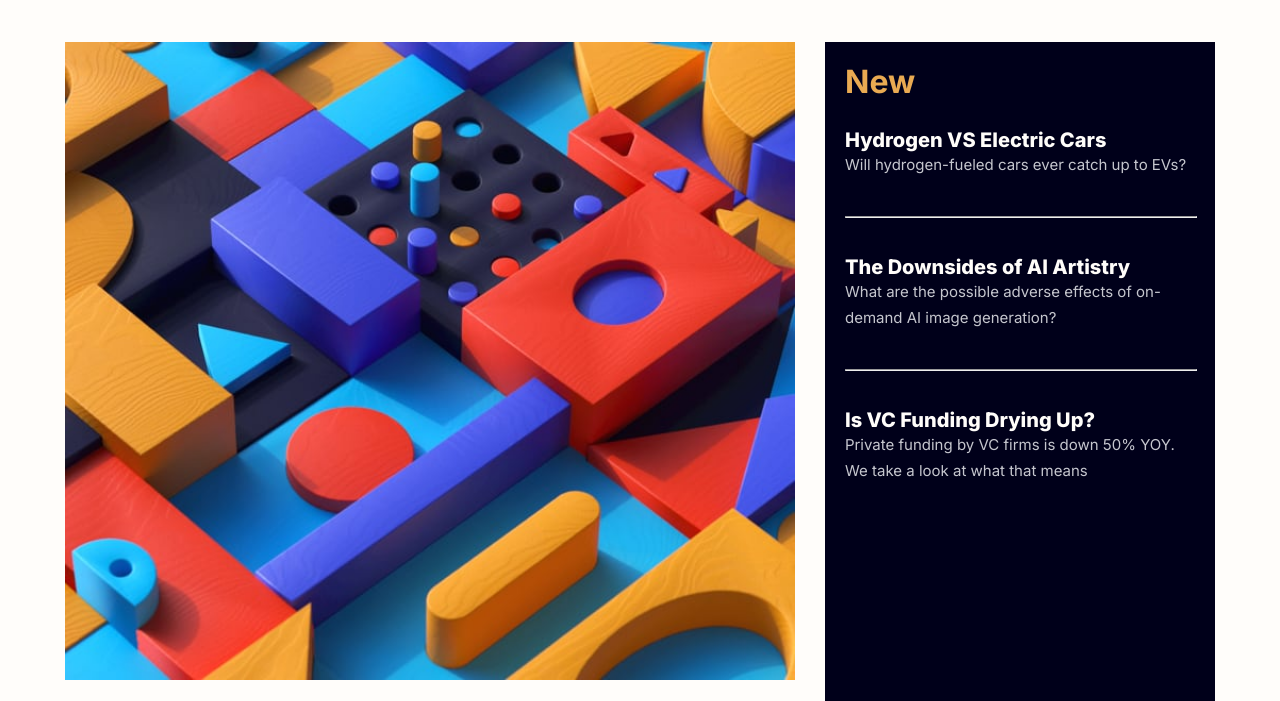
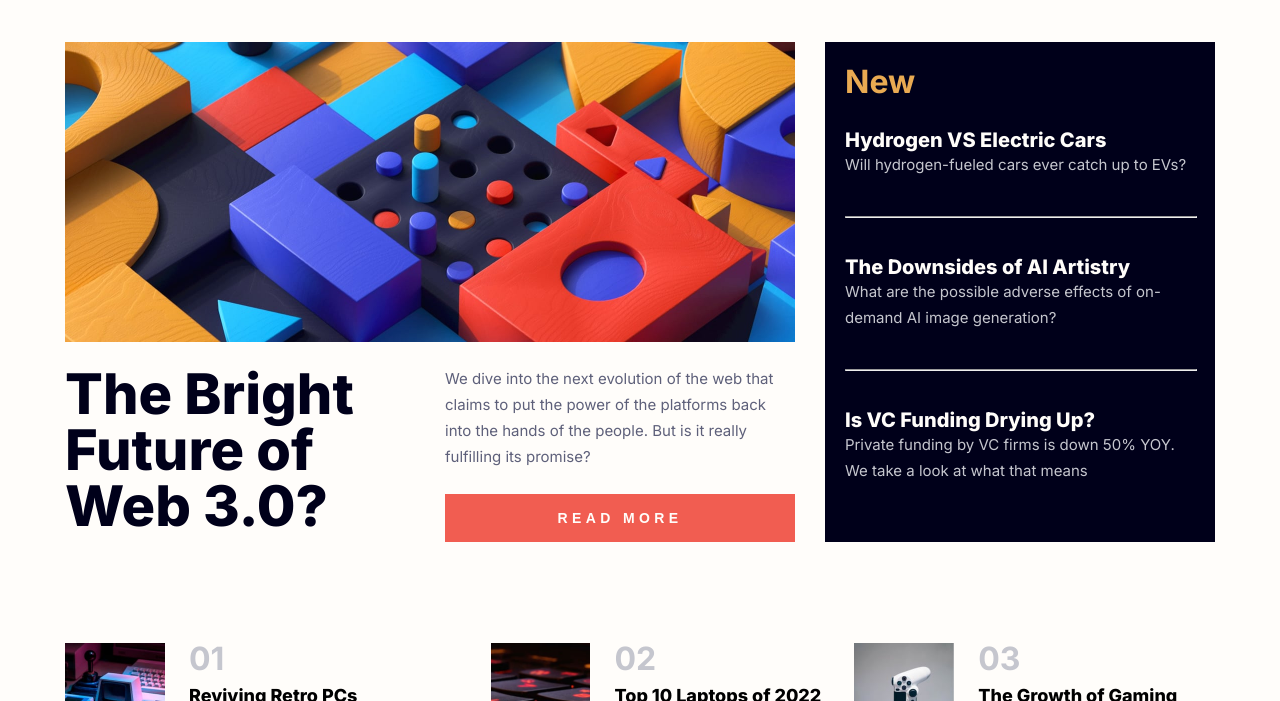
Before and after one commit to tunajim/news-homepage, a plain HTML site: page index.html in a window 1280 px wide. Shown: the part 98-799 px from the top of the page. Drawn offline with Linux system fonts and the light colour scheme.

Commit message:
fix img tag

```diff
--- a/index.html
+++ b/index.html
@@ -60,7 +60,7 @@
           src="assets/images/image-web-3-mobile.jpg"
           alt="web 3 mobile"
           srcset="
-            assets/images/image-web-3-mobile.jpg  1000w,
+            assets/images/image-web-3-mobile.jpg  500w,
             assets/images/image-web-3-desktop.jpg 1200w
           "
           sizes="(max-width: 600px) 480px, 800px"
```
